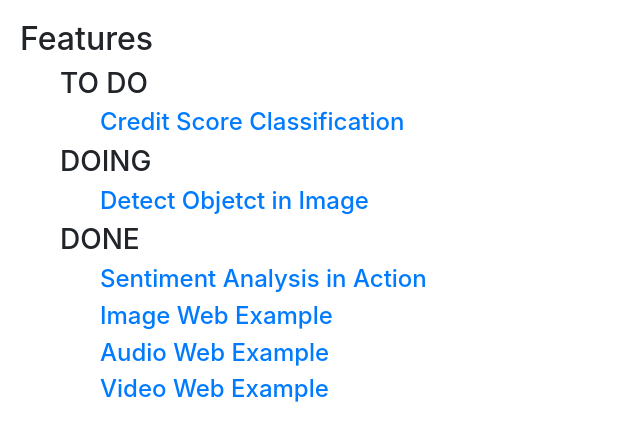
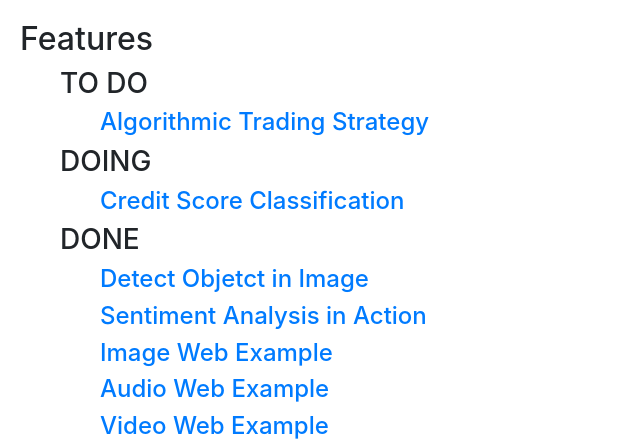
Before and after one commit to pedrosrk/Portifolio, a Flask app: page /jobs in a window 1280 px wide. Shown: the part 221-660 px from the top of the page, without its empty margins (0-640 px from the left). Run offline with Flask 3, Linux system fonts and the light colour scheme; some libraries are stand-ins or nearby versions.

Commit message:
Update Jobs

```diff
--- a/templates/webPage/jobs.html
+++ b/templates/webPage/jobs.html
@@ -5,14 +5,15 @@
 	<ul>
 		<h3>TO DO</h3>
 		<ul>
-			<h4><a href="/jobs">Credit Score Classification</a></h4>
+			<h4><a href="/jobs">Algorithmic Trading Strategy</a></h4>
 		</ul>
 		<h3>DOING</h3>
 		<ul>
-			<h4><a href="/detect">Detect Objetct in Image</a></h4>
+			<h4><a href="/jobs">Credit Score Classification</a></h4>
 		</ul>
 		<h3>DONE</h3>
 		<ul>
+			<h4><a href="/detect">Detect Objetct in Image</a></h4>
 			<h4><a href="/sentiment">Sentiment Analysis in Action</a></h4>
 			<h4><a href="/image"> Image Web Example </a></h3>
 			<h4><a href="/audio"> Audio Web Example </a></h3>
```
